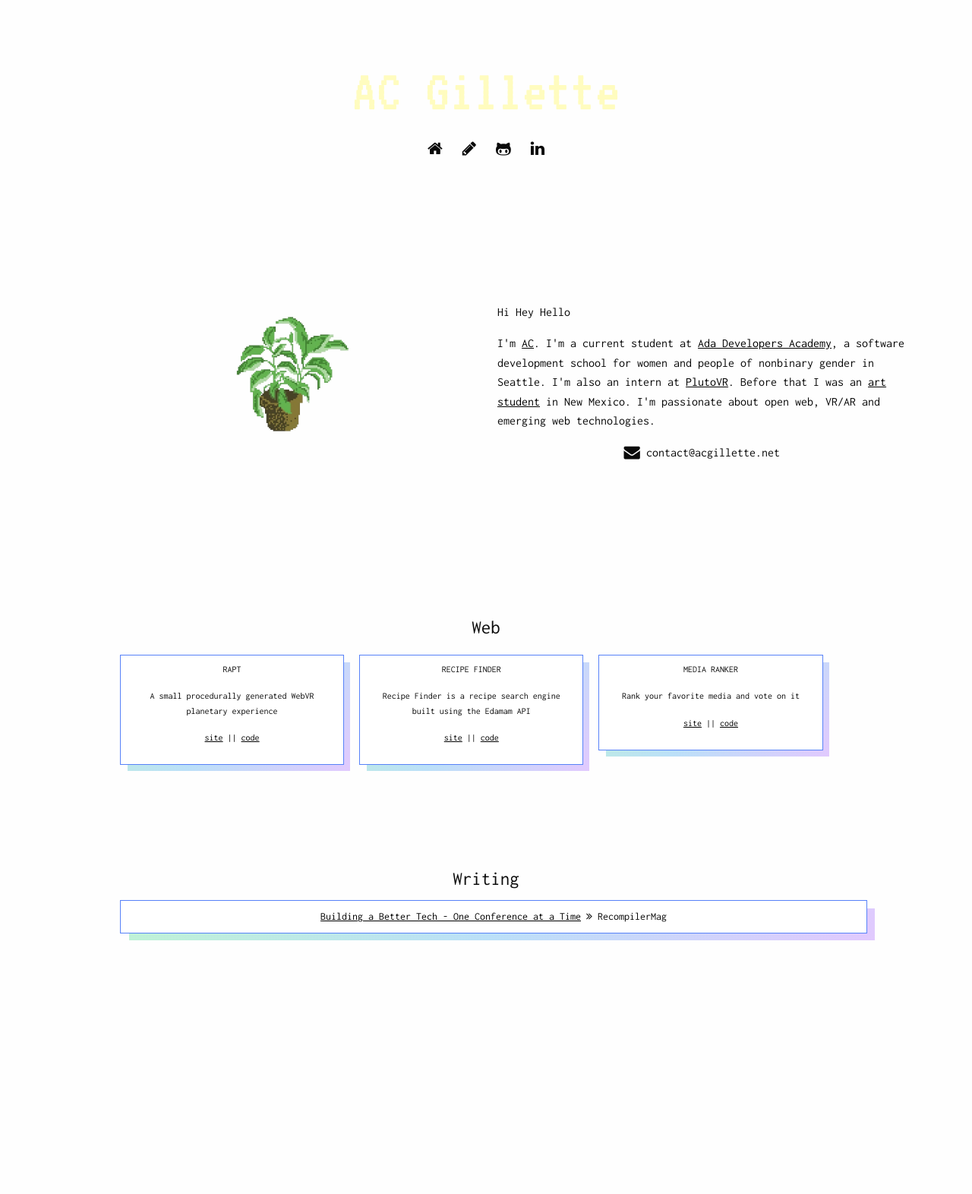
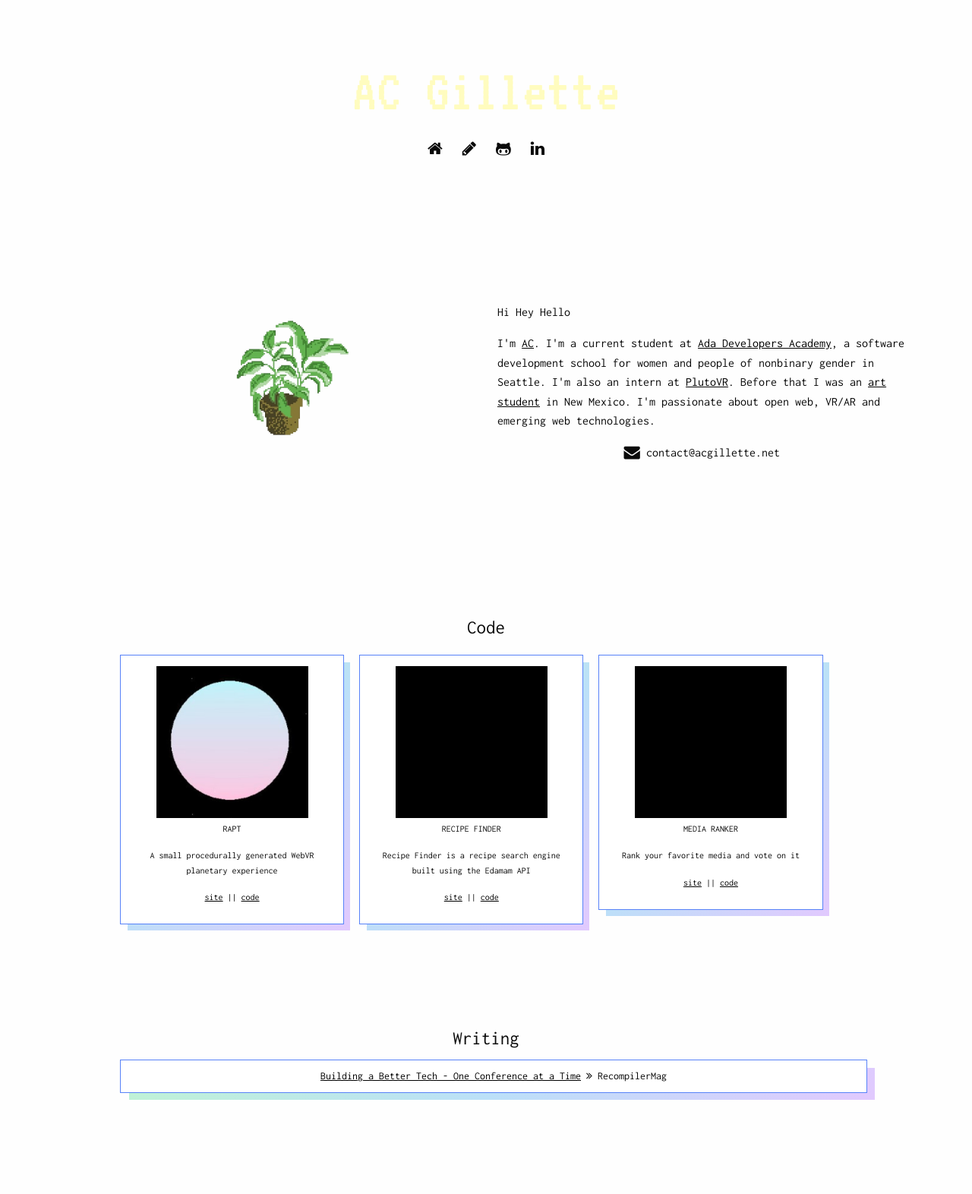
Before and after one commit to acgillette/acgillette.github.io, a Jekyll site: the page built from index.html, in a window 1280 px wide. Shown: the whole page at 76% size. Built offline with Jekyll 4.4.1, drawn with Linux system fonts in a browser that asks for light colours; nearby versions of some CDN libraries; before the commit the page ends 1362 px from its top, so only the background shows below that.

Commit message:
Playing around with whether or not to use preview images in projects section

```diff
--- a/assets/css/main.css
+++ b/assets/css/main.css
@@ -49,6 +49,12 @@ p {
 
 ul {
  list-style: none;
+}
+
+img {
+  width: 200px;
+  height: 200px;
+  margin: 5px;
 }
 
 
--- a/index.html
+++ b/index.html
@@ -19,18 +19,21 @@ title: AC Gillette
               </section>
         </section>
         <section class="row" id="projects">
-                <h4>Web</h4>
+                <h4>Code</h4>
                 <section  class="project small-4 columns">
+                        <img src="./assets/img/rapt.jpg" />
                         <p>RAPT</p>
                         <p>A small procedurally generated WebVR planetary experience</p>
                         <p><a href="http://www.raptvr.net/">site</a> || <a href="https://github.com/acgillette/rapt">code</a></p>
                 </section>
                 <section class="project small-4 columns ">
+                                <img src="./assets/img/placeholder.jpeg" />
                                  <p>RECIPE FINDER</p>
                                  <p>Recipe Finder is a recipe search engine built using the Edamam API</p>
                                  <p><a href="https://vast-brushlands-73972.herokuapp.com/">site</a> || <a href="https://github.com/acgillette/api-muncher">code</a></p>
                 </section>
                 <section class="project small-4 columns end">
+                                <img src="./assets/img/placeholder.jpeg" />
                                 <p>MEDIA RANKER</p>
                                 <p>Rank your favorite media and vote on it</p>
                                 <p><a href="https://ac-media-ranker.herokuapp.com/">site</a> || <a href="https://github.com/acgillette/MediaRanker">code</a></p>
```
Also changed, not shown: assets/img/placeholder.jpeg, assets/img/rapt.jpg.
